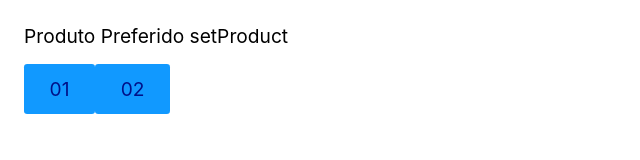
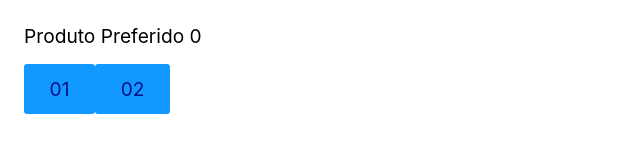
Before and after one commit to Emilio133752/projectInit, a React (Vite) app: page / in a window 1280 px wide. Shown: the top 160 px of the page, without its empty margins (0-640 px from the left). Built offline with nearby package versions, Linux system fonts and the light colour scheme.

Commit message:
contagem numerica com CUstomHOoks

```diff
--- a/src/App.jsx
+++ b/src/App.jsx
@@ -18,10 +18,10 @@ import Produtinhos from "./Produtinhos.jsx"
 import { GlobalStorage } from "./UserContext.jsx"
 
 const App = () => {
-  const [produto, setProduto] = CustomHooks('produto', 'setProduct')
+  const [produto, setProduto] = CustomHooks('produto', '0')
 
-  function handleClick({ target }){
-    setProduto(target.innerText)
+  function handleClick(){
+    setProduto((contador) => Number(contador)+1)
   }
 
   return (
```
Also changed, not shown: src/CustomHooks.js (line endings or trailing spaces).
